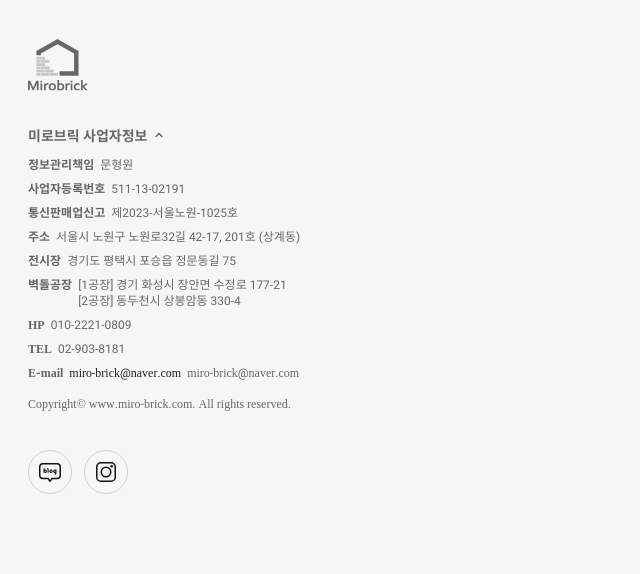
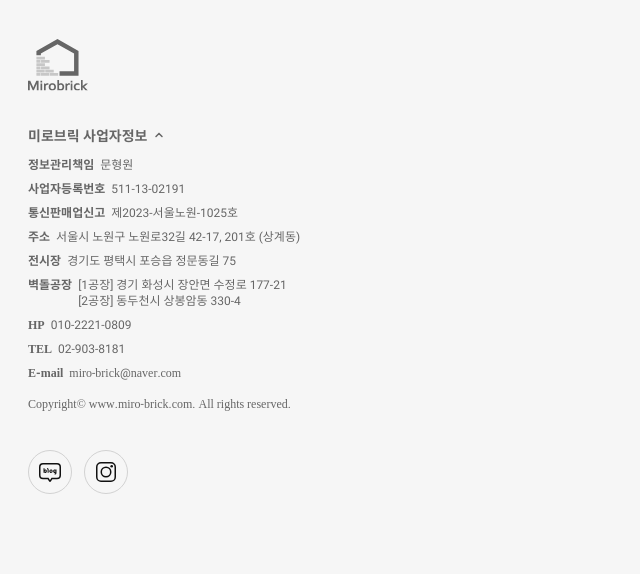
Before and after one commit to Ankooooooo/miro-brick, a PHP site: page /index.html in a window 1280 px wide. Shown: the part 1825-2399 px from the top of the page, without its empty margins (0-640 px from the left). Run offline with PHP 8.4, Linux system fonts and the light colour scheme; style sheets or scripts are compiled from the project's sources.

Commit message:
footer 수정

```diff
--- a/assets/scss/layouts/_footer.scss
+++ b/assets/scss/layouts/_footer.scss
@@ -100,6 +100,7 @@
             font-size: 12px;
             line-height: 16px;
             margin-left: 6px;
+            color: #666;
         }
     }
 
--- a/layouts/footer.html
+++ b/layouts/footer.html
@@ -44,7 +44,6 @@
                 <li>
                     <span class="info__title">E-mail</span>
                     <a href="mailto:miro-brick@naver.com?Subject=문의" class="info__content">miro-brick@naver.com</a>
-                    <span class="info__content">miro-brick@naver.com</span>
                 </li>
             </ul>
 
```
